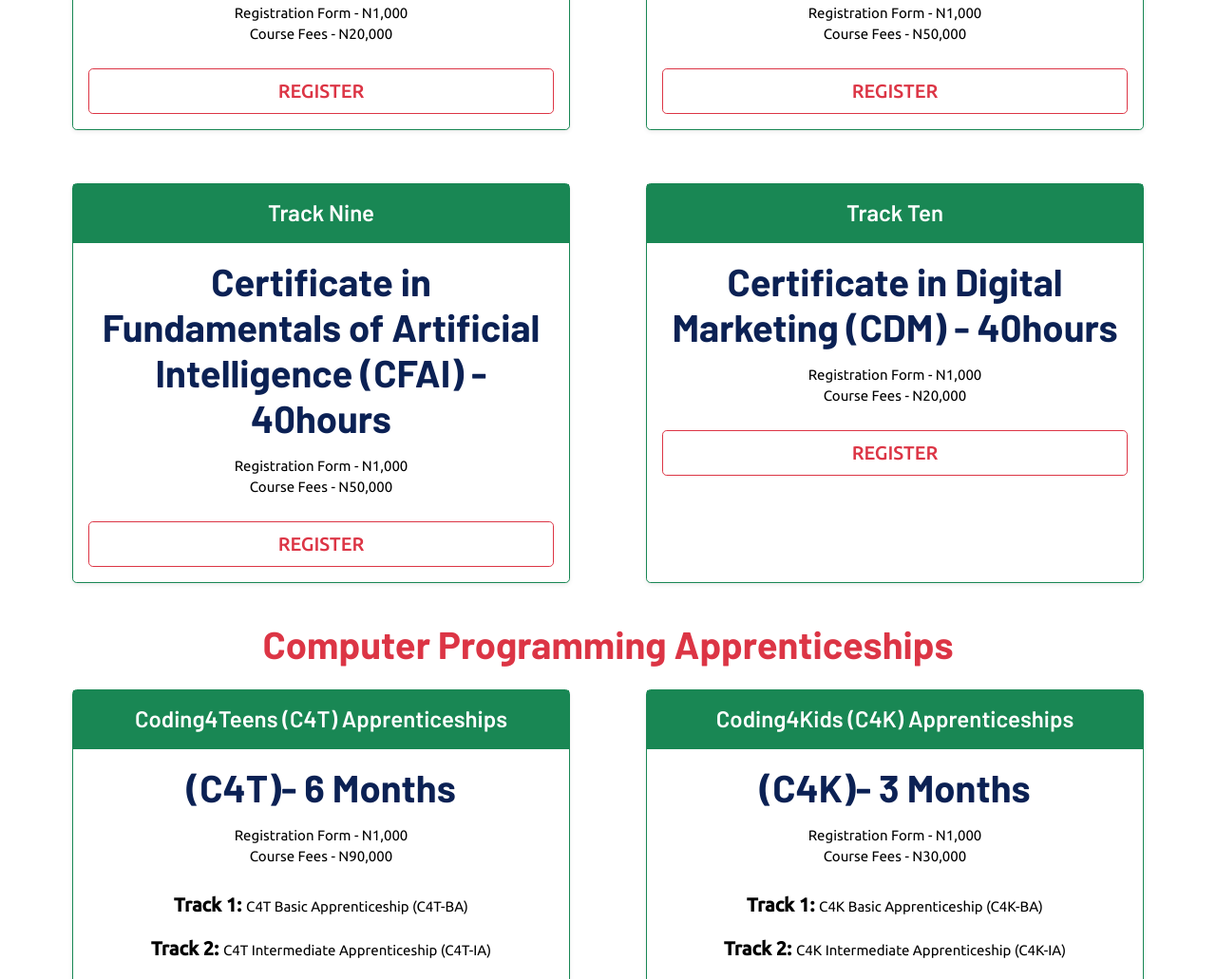
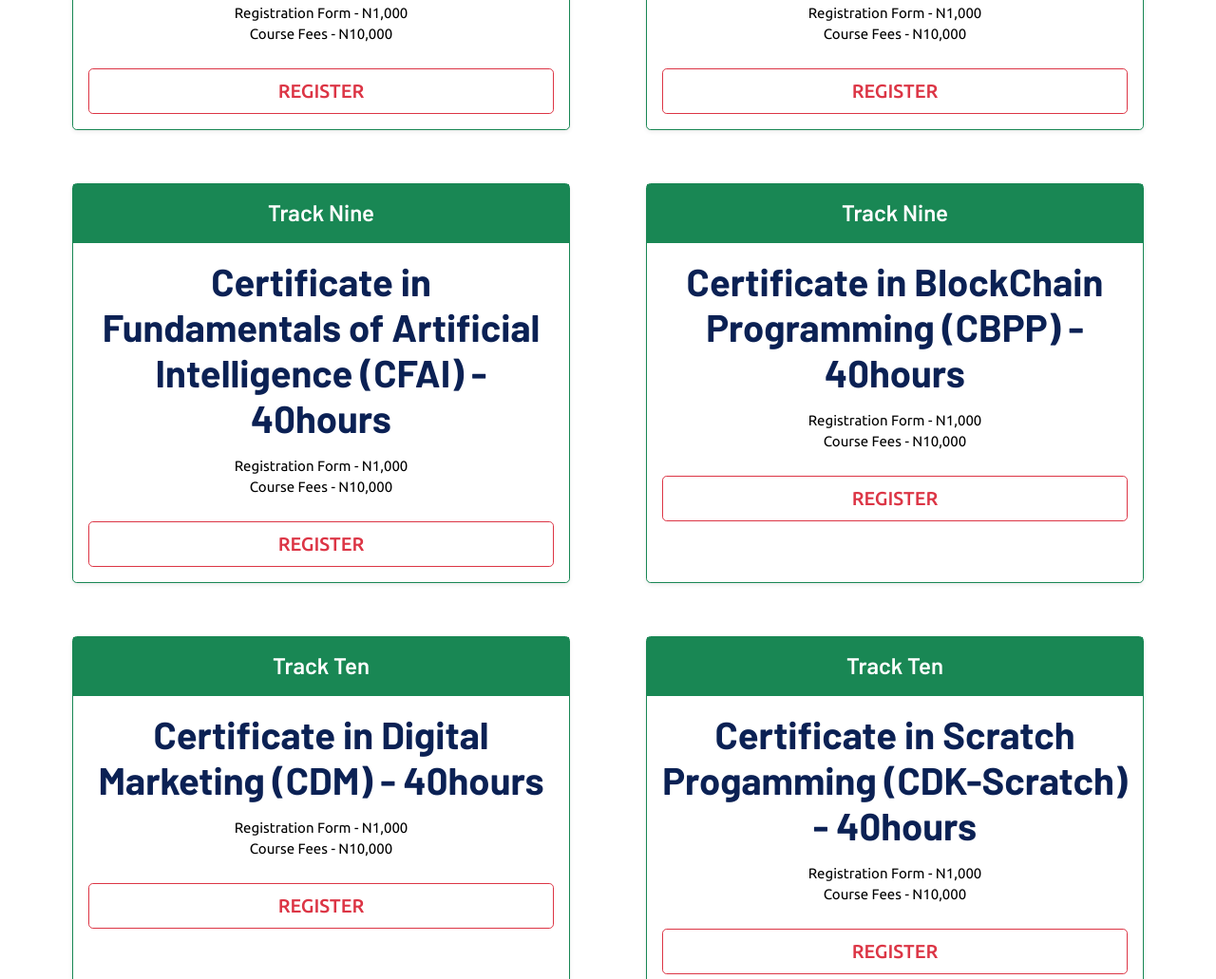
Before and after one commit to JETA-Comms/jeta-comms.github.io, a plain HTML site: page training.html in a window 1280 px wide. Shown: the part 1769-2800 px from the top of the page at 95% size. Drawn offline with nearby package versions, Linux system fonts and the light colour scheme; a script that the page names is missing.

Commit message:
Add files via upload

```diff
--- a/training.html
+++ b/training.html
@@ -167,7 +167,7 @@
                   </h1>
                   <ul class="list-unstyled mt-3 mb-4">
                     <li>Registration Form - N1,000</li>
-                    <li>Course Fees - N50,000</li>
+                    <li>Course Fees - N10,000</li>
                   </ul>
                   <a href="form.html"><button type="button"
                       class="w-100 btn btn-lg btn-outline-danger">Register</button></a>
@@ -191,7 +191,7 @@
                   <br>
                   <ul class="list-unstyled mt-3 mb-4">
                     <li>Registration Form - N1,000</li>
-                    <li>Course Fees - N20,000</li>
+                    <li>Course Fees - N10,000</li>
                   </ul>
                   <br>
                   <a href="form.html"><button type="button"
@@ -216,7 +216,7 @@
                   <br>
                   <ul class="list-unstyled mt-3 mb-4">
                     <li>Registration Form - N1,000</li>
-                    <li>Course Fees - N20,000</li>
+                    <li>Course Fees - N10,000</li>
                   </ul>
                   <br>
                   <a href="form.html"><button type="button"
@@ -240,7 +240,7 @@
                   <h1 class="card-title pricing-card-title">Certificate in Computer Hardware (CCH) - 40hours</h1>
                   <ul class="list-unstyled mt-3 mb-4">
                     <li>Registration Form - N1,000</li>
-                    <li>Course Fees - N20,000</li>
+                    <li>Course Fees - N10,000</li>
                   </ul>
                   <a href="form.html"><button type="button"
                       class="w-100 btn btn-lg btn-outline-danger">Register</button></a>
@@ -261,7 +261,7 @@
                   <h1 class="card-title pricing-card-title">Certificate in Computer Networking (CCN) - 40hours</h1>
                   <ul class="list-unstyled mt-3 mb-4">
                     <li>Registration Form - N1,000</li>
-                    <li>Course Fees - N20,000</li>
+                    <li>Course Fees - N10,000</li>
                   </ul>
                   <a href="form.html"><button type="button"
                       class="w-100 btn btn-lg btn-outline-danger">Register</button></a>
@@ -284,7 +284,7 @@
                     40hours</h1>
                   <ul class="list-unstyled mt-3 mb-4">
                     <li>Registration Form - N1,000</li>
-                    <li>Course Fees - N50,000</li>
+                    <li>Course Fees - N10,000</li>
                   </ul>
                   <a href="form.html"><button type="button"
                       class="w-100 btn btn-lg btn-outline-danger">Register</button></a>
@@ -307,7 +307,29 @@
                     40hours</h1>
                   <ul class="list-unstyled mt-3 mb-4">
                     <li>Registration Form - N1,000</li>
-                    <li>Course Fees - N50,000</li>
+                    <li>Course Fees - N10,000</li>
+                  </ul>
+                  <a href="form.html"><button type="button"
+                      class="w-100 btn btn-lg btn-outline-danger">Register</button></a>
+
+                </div>
+              </div>
+            </div>
+          </div>
+
+          <div class=" col-md-6 p-3 card-size d-flex"><!---col-lg-4---->
+
+            <div class="col container d-flex">
+              <div class="card mb-4 rounded-3 shadow-sm border-success">
+                <div class="card-header py-3 text-white bg-success border-success">
+                  <h4 class="my-0 fw-normal white">Track Nine</h4>
+                </div>
+                <div class="card-body">
+                  <h1 class="card-title pricing-card-title">Certificate in BlockChain Programming (CBPP) -
+                    40hours</h1>
+                  <ul class="list-unstyled mt-3 mb-4">
+                    <li>Registration Form - N1,000</li>
+                    <li>Course Fees - N10,000</li>
                   </ul>
                   <a href="form.html"><button type="button"
                       class="w-100 btn btn-lg btn-outline-danger">Register</button></a>
@@ -330,7 +352,29 @@
                     40hours</h1>
                   <ul class="list-unstyled mt-3 mb-4">
                     <li>Registration Form - N1,000</li>
-                    <li>Course Fees - N20,000</li>
+                    <li>Course Fees - N10,000</li>
+                  </ul>
+                  <a href="form.html"><button type="button"
+                      class="w-100 btn btn-lg btn-outline-danger">Register</button></a>
+
+                </div>
+              </div>
+            </div>
+          </div>
+
+          <div class=" col-md-6 p-3 card-size d-flex"><!---col-lg-4---->
+
+            <div class="col container d-flex">
+              <div class="card mb-4 rounded-3 shadow-sm border-success">
+                <div class="card-header py-3 text-white bg-success border-success">
+                  <h4 class="my-0 fw-normal white">Track Ten</h4>
+                </div>
+                <div class="card-body">
+                  <h1 class="card-title pricing-card-title">Certificate in Scratch Progamming (CDK-Scratch) -
+                    40hours</h1>
+                  <ul class="list-unstyled mt-3 mb-4">
+                    <li>Registration Form - N1,000</li>
+                    <li>Course Fees - N10,000</li>
                   </ul>
                   <a href="form.html"><button type="button"
                       class="w-100 btn btn-lg btn-outline-danger">Register</button></a>
@@ -354,7 +398,7 @@
                   <h1 class="card-title pricing-card-title">(CPA) - 3 to 6 Months</h1>
                   <ul class="list-unstyled mt-3 mb-4">
                     <li>Registration Form - N1,000</li>
-                    <li>Course Fees - N50,000</li>
+                    <li>Course Fees - N10,000</li>
                   </ul>
                   <a href="form.html"><button type="button" class="w-100 btn btn-lg btn-outline-danger" >Register</button></a>
 
```
